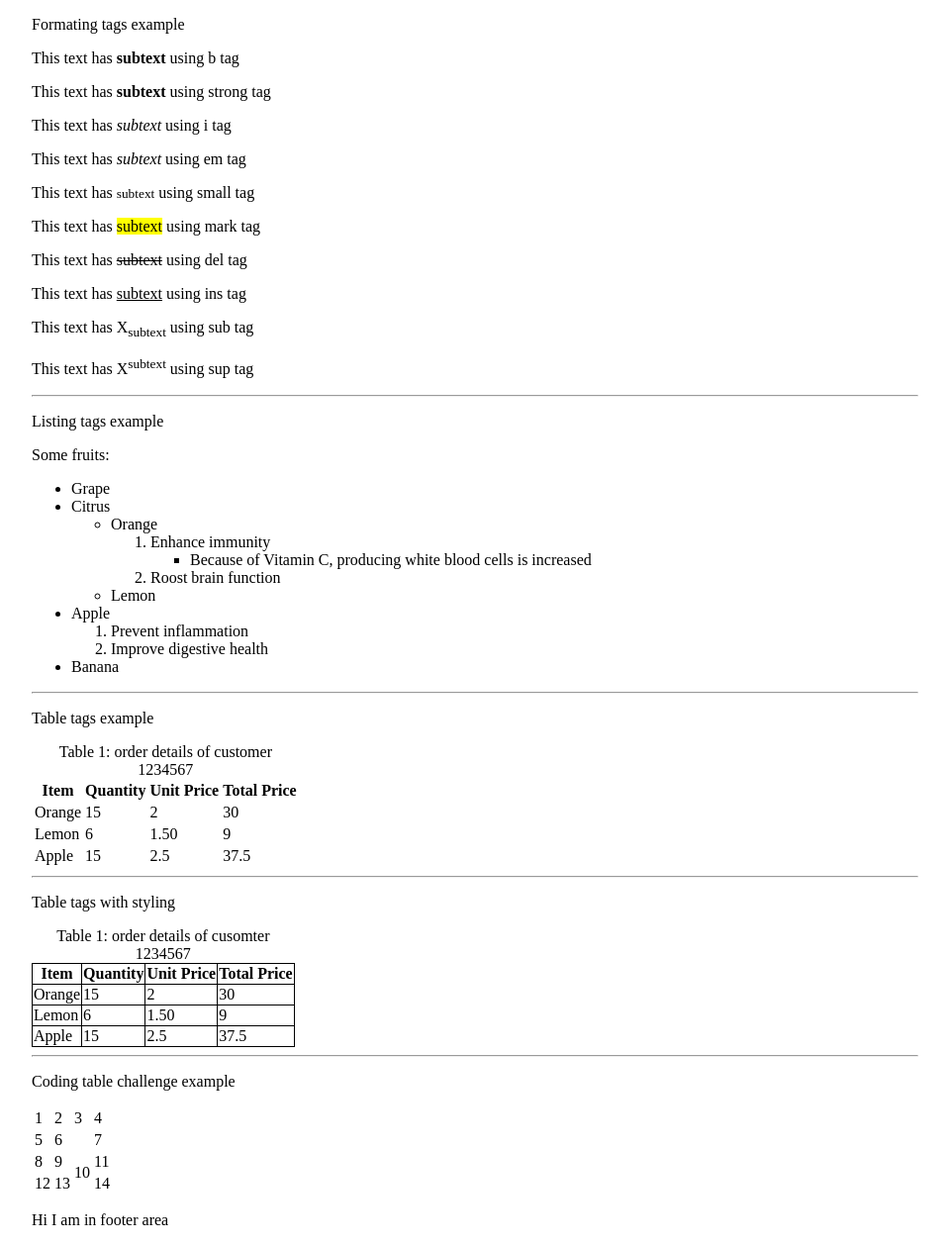
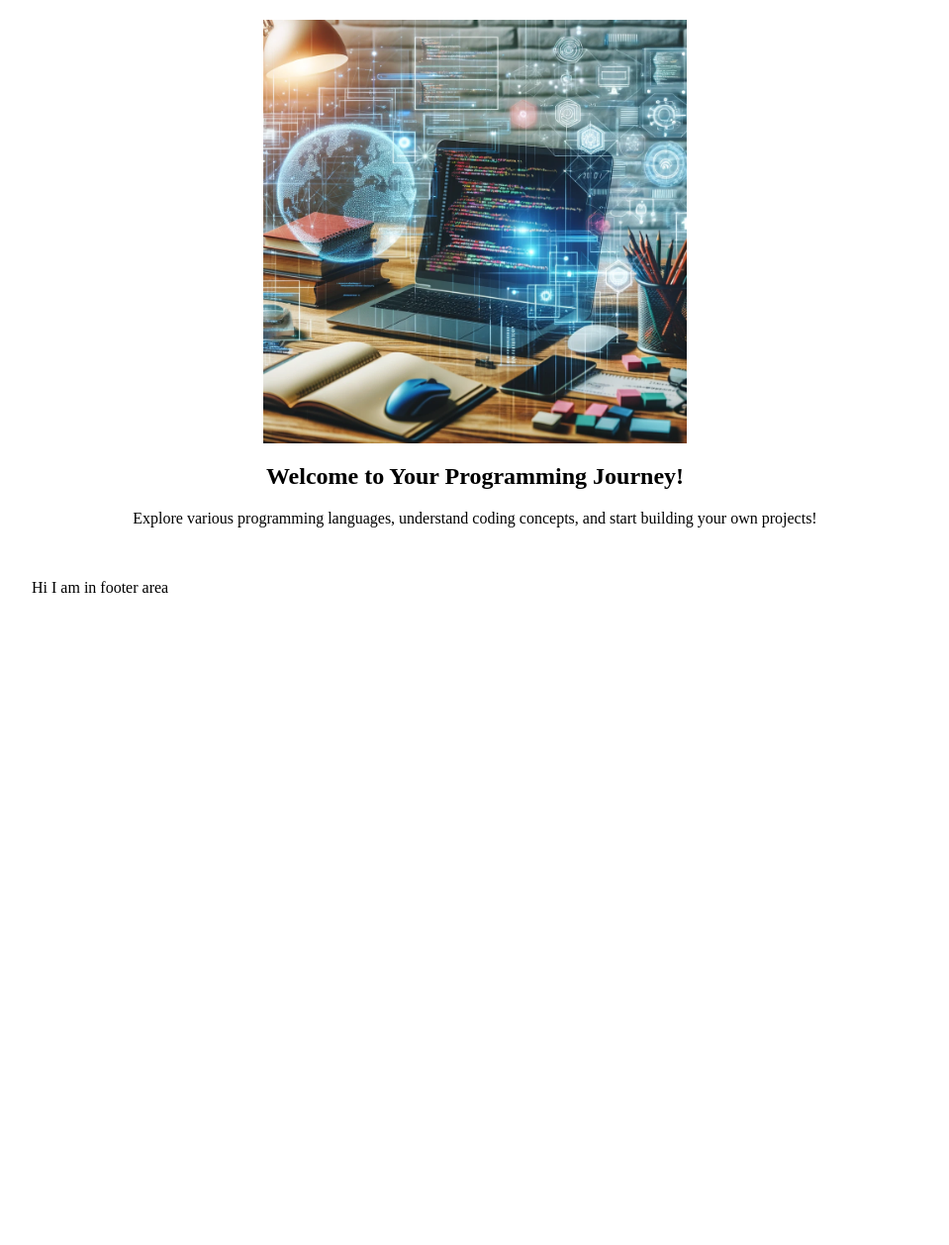
Before and after one commit to Ralamr3/Rala3, a Django app: page / in a window 1280 px wide. Shown: the part 78-1336 px from the top of the page at 99% size, without its empty margins (160-1119 px from the left). After the commit the page ends 677 px from the top, so only its background shows below. Run offline with Django 5.2, Linux system fonts and the light colour scheme.

Commit message:
practice image tag and static file configuration

```diff
--- a/prog_platform/prog_platform/settings.py
+++ b/prog_platform/prog_platform/settings.py
@@ -118,6 +118,7 @@ USE_TZ = True
 # https://docs.djangoproject.com/en/5.0/howto/static-files/
 
 STATIC_URL = "static/"
+STATICFILES_DIRS = [os.path.join(BASE_DIR, STATIC_URL)]
 
 # Default primary key field type
 # https://docs.djangoproject.com/en/5.0/ref/settings/#default-auto-field
--- a/prog_platform/prog_platform_app/templates/layouts/base.html
+++ b/prog_platform/prog_platform_app/templates/layouts/base.html
@@ -51,6 +51,22 @@
       nav ul li a:hover {
          text-decoration: underline;
       }
+
+      main {
+         padding: 20px;
+      }
+
+      .image-display img {
+         max-width: 50%;
+         height: auto;
+         display: block;
+         margin: 0 auto;
+      }
+
+      .content {
+         text-align: center;
+         margin-top: 20px;
+      }
    </style>
    {% endblock stylesheet%}
    <!-- here you put your stylesheets-->
--- a/prog_platform/prog_platform_app/templates/prog_platform_module/index.html
+++ b/prog_platform/prog_platform_app/templates/prog_platform_module/index.html
@@ -3,7 +3,9 @@
 {% block stylesheets %}
 
 <style>
-    table, th, td {
+    table,
+    th,
+    td {
         border: 1px solid green;
         border-collapse: collapse;
     }
@@ -12,130 +14,16 @@
 {% endblock stylesheets %}
 
 {% block content %}
+{% load static %}
+<main>
+    <section class="image-display">
+        <img src="{% static 'prog.jpg' %}" alt="Programming Concept">
 
-<p>Formating tags example</p>
-<p> This text has <b>subtext</b> using b tag</p>
-<p> This text has <strong>subtext</strong> using strong tag</p>
-<p> This text has <i>subtext</i> using i tag</p>
-<p> This text has <em>subtext</em> using em tag</p>
-<p> This text has <small>subtext</small> using small tag</p>
-<p> This text has <mark>subtext</mark> using mark tag</p>
-<p> This text has <del>subtext</del> using del tag</p>
-<p> This text has <ins>subtext</ins> using ins tag</p>
-<p> This text has X<sub>subtext</sub> using sub tag</p>
-<p> This text has X<sup>subtext</sup> using sup tag</p>
-<hr/>
-
-<p>Listing tags example</p>
-<p>Some fruits:</p>
-<ul>
-  <li>Grape</li>
-  <li>Citrus</li>
-    <ul>
-      <li>Orange</li>
-   <ol>
-<li>Enhance immunity</li>
-  <ul>
-    <li>Because of Vitamin C, producing white blood cells is increased</li>
-  </ul>
-<li>Roost brain function</li>
-   </ol>
-  <li>Lemon</li>
-</ul>
-  <li>Apple</li>
-<ol>
-      <li>Prevent inflammation</li>
-      <li>Improve digestive health</li>
-     </ol>
-  <li>Banana</li>
-</ul>
-<hr/>
-
-<p>Table tags example</p>
-<table>
-    <caption>Table 1: order details of customer 1234567</caption>
-    <tr>
-        <th>Item</th>
-        <th>Quantity</th>
-        <th>Unit Price</th>
-        <th>Total Price</th>
-    </tr>
-    <tr>
-        <td>Orange</td>
-        <td>15</td>
-        <td>2</td>
-        <td>30</td>
-    </tr>
-    <tr>
-        <td>Lemon</td>
-        <td>6</td>
-        <td>1.50</td>
-        <td>9</td>
-    </tr>
-    <tr>
-        <td>Apple</td>
-        <td>15</td>
-        <td>2.5</td>
-        <td>37.5</td>
-    </tr>
-</table>
-<hr/>
-
-<p>Table tags with styling</p>
-<table id="table1512" style="border: 1px solid black;border-collapse:collapse;">
-    <caption>Table 1: order details of cusomter 1234567</caption>
-    <tr style="border: 1px solid black;">
-    <th style="border: 1px solid black;">Item</th>
-    <th style="border: 1px solid black;">Quantity</th>
-    <th style="border: 1px solid black;">Unit Price</th>
-    <th style="border: 1px solid black;">Total Price</th>
-    </tr>
-    <tr>
-    <td style="border: 1px solid black;">Orange</td>
-    <td style="border: 1px solid black;">15</td>
-    <td style="border: 1px solid black;">2</td>
-    <td style="border: 1px solid black;">30</td>
-    </tr>
-    <tr>
-    <td style="border: 1px solid black;">Lemon</td>
-    <td style="border: 1px solid black;">6</td>
-    <td style="border: 1px solid black;">1.50</td>
-    <td style="border: 1px solid black;">9</td>
-    </tr>
-    <tr>
-    <td style="border: 1px solid black;">Apple</td>
-    <td style="border: 1px solid black;">15</td>
-    <td style="border: 1px solid black;">2.5</td>
-    <td style="border: 1px solid black;">37.5</td>
-    </tr>
-</table>
-<hr/>
-
-
-<p>Coding table challenge example</p>
-<table>
-    <tr>
-        <td>1</td>
-        <td>2</td>
-        <td>3</td>
-        <td>4</td>
-    </tr>
-    <tr>
-        <td>5</td>
-        <td colspan="2">6</td>
-        <td>7</td>
-    </tr>
-    <tr>
-        <td>8</td>
-        <td>9</td>
-        <td rowspan="2">10</td>
-        <td>11</td>
-    </tr>
-    <tr>
-        <td>12</td>
-        <td>13</td>
-        <td>14</td>
-    </tr>
-</table>
+    </section>
+    <section class="content">
+        <h2>Welcome to Your Programming Journey!</h2>
+        <p>Explore various programming languages, understand coding concepts, and start building your own projects!</p>
+    </section>
+</main>
 
 {% endblock content %}
```
Also changed, not shown: prog_platform/static/prog.jpg (added).
